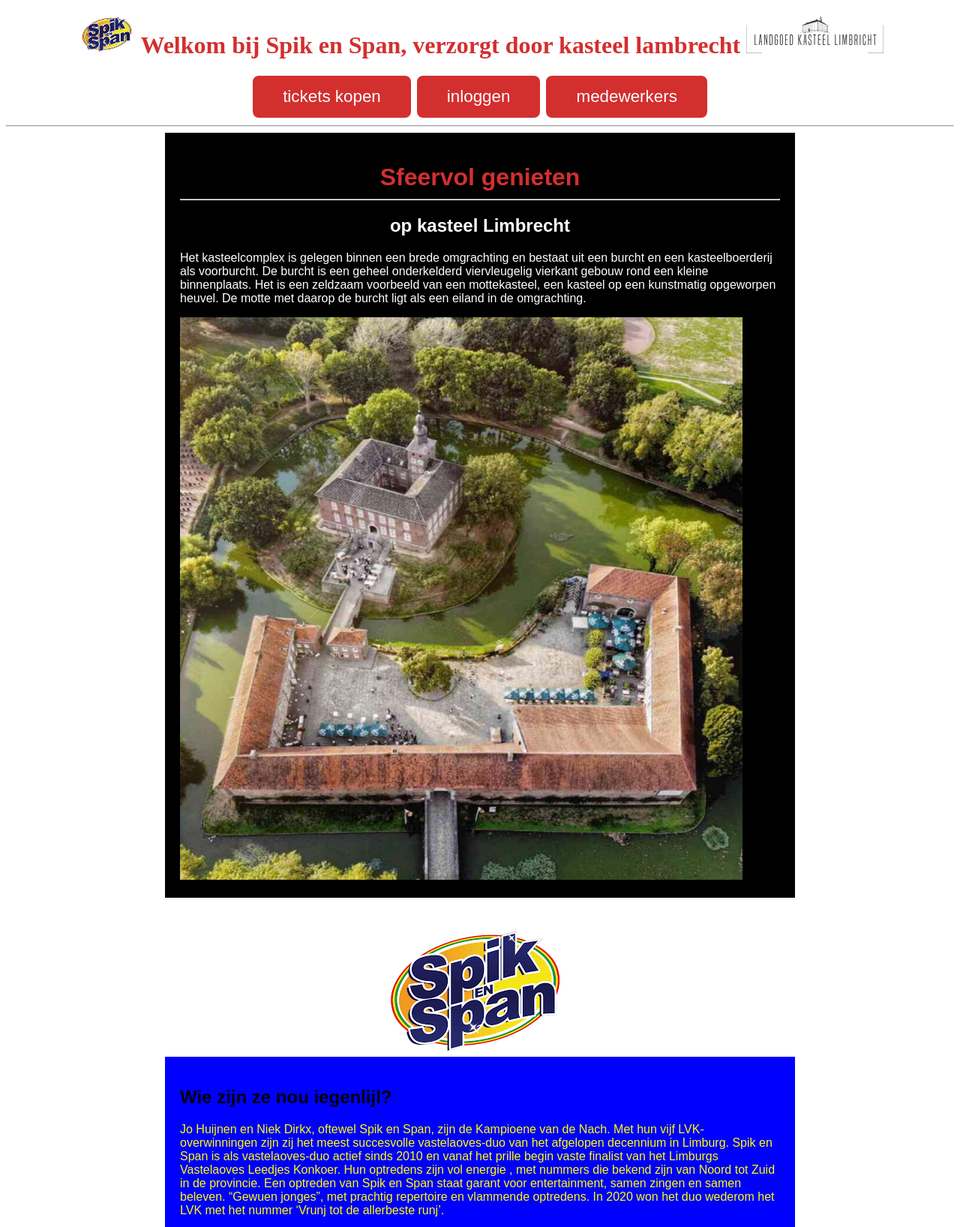
After one commit to jaspervkalsbeek-svg/Ticket, a PHP site: page /homepage.html in a window 1280 px wide. The commit adds this page. Shown: the top 1636 px of the page at 75% size. Run offline with PHP 8.4, Linux system fonts and the light colour scheme.

Commit message:
new file:   img/kasteel limbricht.svg 	new file:   img/kasteel.jpg 	new file:   img/spik en span.jpg 	new file:   public/homepage.html 	modified:   public/style.css

```diff
--- /dev/null
+++ b/public/homepage.html
@@ -0,0 +1,53 @@
+<!DOCTYPE html>
+<html lang="en">
+<head>
+    <meta charset="UTF-8">
+    <meta name="viewport" content="width=device-width, initial-scale=1.0">
+    <title>homepage</title>
+    <link rel="stylesheet" href="style.css">
+</head>
+
+<header>
+   <h1> <img src="../img/Spik en Span.png" alt="Spik en Span" height="50 px">Welkom bij Spik en Span, verzorgt door kasteel lambrecht <img src="../img/kasteel limbricht.svg" alt="Kasteel Lambrecht" height="50 px"></h1>
+ <h1><a href="index.php" class="btn-primary"> <button> tickets kopen</button></a>
+ <a href="#" class="btn-primary"><button>inloggen</button></a>
+<a href="#" class="btn-primary"> <button>medewerkers</button></a></h1>
+<hr>
+</header>
+
+<body>
+    <div class="omschrijving">
+        <h1>Sfeervol genieten</h1>
+        <hr>
+        <h2 style="color: white; text-align: center;"> op kasteel Limbrecht</h2>
+        <p style="color: white;">Het kasteelcomplex is gelegen binnen een brede omgrachting en bestaat uit een burcht en een kasteelboerderij als voorburcht.
+            De burcht is een geheel onderkelderd viervleugelig vierkant gebouw rond een kleine binnenplaats. Het is een zeldzaam voorbeeld van een mottekasteel,
+            een kasteel op een kunstmatig opgeworpen heuvel. De motte met daarop de burcht ligt als een eiland in de omgrachting.</p>
+            <div class="image"><img src="../img/kasteel.jpg" alt="Kasteel Limbricht"
+                {
+                   text-align: center;
+                    height = "750px";
+                    width = "750px";
+                }></div>
+    </div>
+
+<img src="../img/Spik en Span.png" alt="spik en span" style="display: block; margin-left: auto; margin-right: auto;">
+    <div class="spik-en-span-omschrijving" style="background-color: blue;">
+
+        <h2>Wie zijn ze nou iegenlijl?</h2>
+        <p style="color: yellow"> Jo Huijnen en Niek Dirkx, oftewel Spik en Span, zijn de Kampioene van de Nach.
+            Met hun vijf LVK-overwinningen zijn zij het meest succesvolle vastelaoves-duo van het afgelopen decennium in Limburg.
+            Spik en Span is als vastelaoves-duo actief sinds 2010 en vanaf het prille begin vaste finalist
+            van het Limburgs Vastelaoves Leedjes Konkoer. Hun optredens zijn vol energie , met nummers die bekend zijn van
+            Noord tot Zuid in de provincie. Een optreden van Spik en Span staat garant voor entertainment, samen zingen en samen beleven.
+            “Gewuen jonges”, met prachtig repertoire en vlammende optredens. In 2020 won het duo wederom het LVK met het nummer ‘Vrunj tot de allerbeste runj’.</p>
+            <div class="image"><img src="../img/spik-en-span.jpg" alt="Spik en Span">
+
+    </div>
+</body>
+
+<footer>
+    <php include "../includes/footer"
+    ?>
+</footer>
+</html>
--- a/public/style.css
+++ b/public/style.css
@@ -7,7 +7,7 @@
 }
 
 h1 {
-    color: #d32f2f; /* of een feestelijke kleur die bij de site past */
+    color: #d32f2f;
     margin-bottom: 10px;
     text-align: center;
 }
@@ -55,3 +55,35 @@ h1 {
     max-width: 580px;
     margin: 0 auto 40px auto;
 }
+
+header
+body {
+    background-color: #f5f5f5;
+    padding: 20px 0;
+    text-align: center;
+    margin-bottom: 40px;
+}
+
+
+.spik-en-span-omschrijving {
+    max-width: 800px;
+    margin: 0 auto 40px auto;
+    padding: 20px;
+    font-family: Arial, sans-serif;
+    text-align: left;
+    background-color: black;
+}
+
+.kasteel-image {
+    text-align: right;
+    margin-top: 20px;
+    max-block-size: 100%;
+}
+.omschrijving {
+    max-width: 800px;
+    margin: 0 auto 40px auto;
+    padding: 20px;
+    font-family: Arial, sans-serif;
+    text-align: left;
+    background-color: black;
+}
```
Also changed, not shown: img/kasteel limbricht.svg (added), img/kasteel.jpg (added), img/spik en span.jpg (added).
